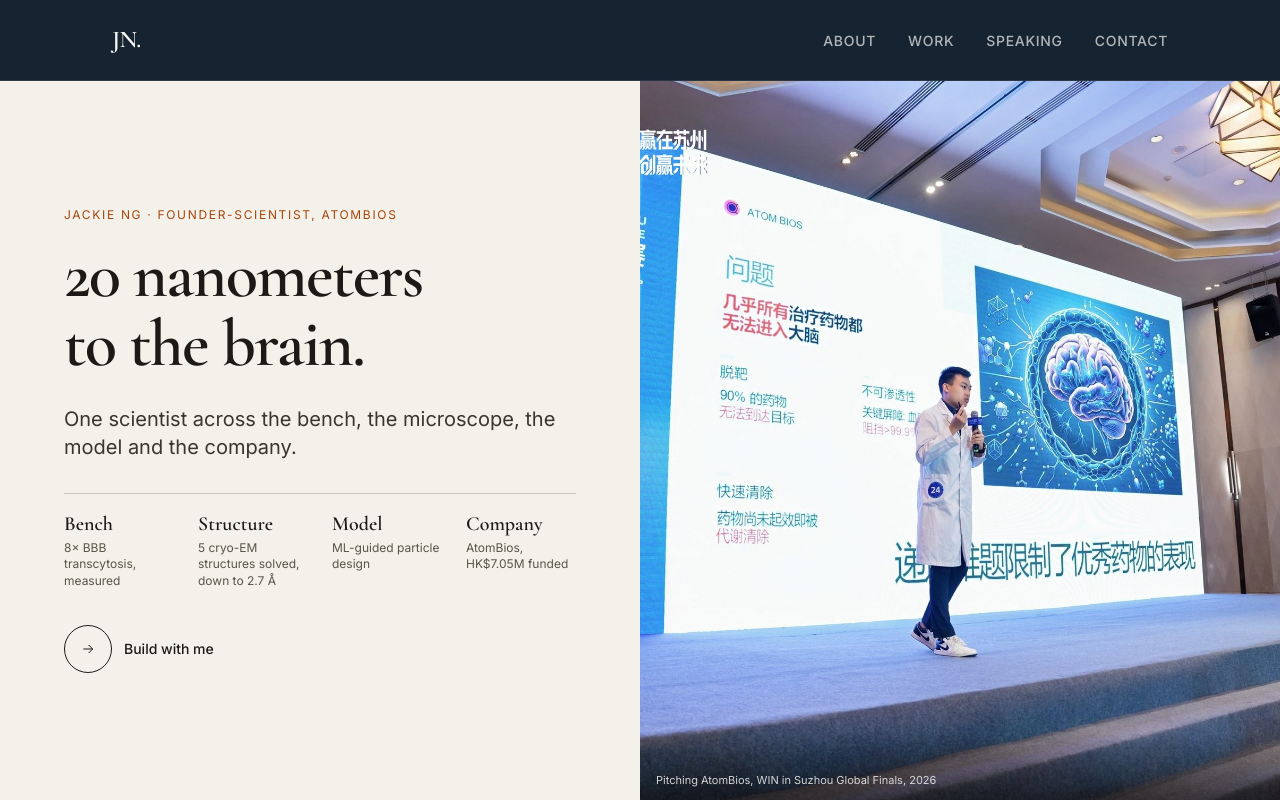
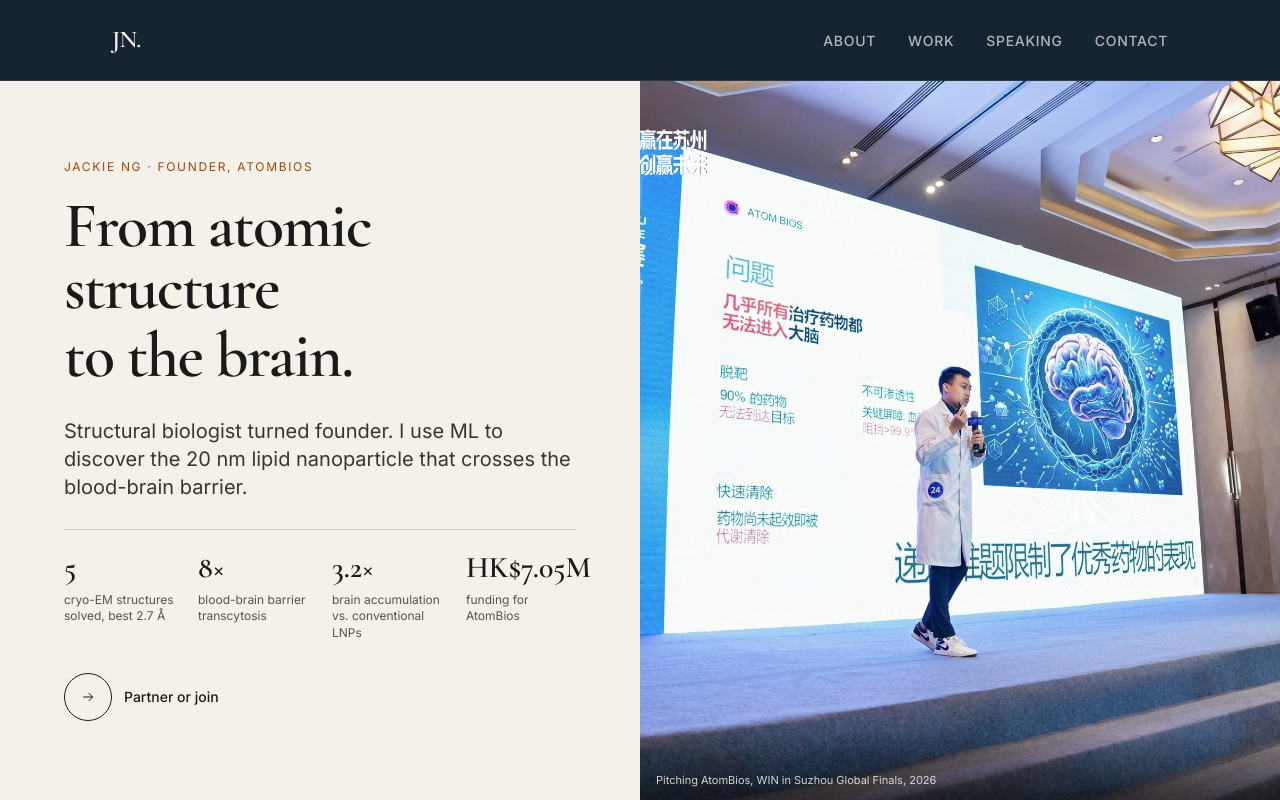
Before and after one commit to Grasswall/jackieng-profile, a Next.js app: page /jackieng-profile/ in a window 1280 px wide. Shown: the top 800 px of the page. Built offline with nearby package versions, Linux system fonts and the light colour scheme.

Commit message:
Positioning v2: structural biologist turned founder using ML for the 20nm BBB LNP; four-skills section; audience CTA

```diff
--- a/data/meta.json
+++ b/data/meta.json
@@ -1,8 +1,8 @@
 {
   "name": "Jackie Ng",
-  "title": "Founder-Scientist · Wet Lab, Cryo-EM, AI · AtomBios",
+  "title": "Structural Biologist & Founder · Brain Delivery with ML · AtomBios",
   "tagline": "Engineering nanoparticles that cross the blood-brain barrier.",
-  "description": "Founder-scientist across wet lab, cryo-EM structural biology and ML for drug delivery. Published in J. Biological Chemistry. 20nm nanoparticles for BBB crossing: 8× transcytosis, 3.2-fold brain accumulation. HK$7.05M funded. Lindau Nobel Laureate Meeting 2025. Building corona-programmable delivery.",
+  "description": "Structural biologist turned founder, using ML to discover the 20nm BBB-crossing LNP. Published in J. Biological Chemistry. 20nm nanoparticles for BBB crossing: 8× transcytosis, 3.2-fold brain accumulation. HK$7.05M funded. Lindau Nobel Laureate Meeting 2025. Building corona-programmable delivery.",
   "email": "jackie.ng@atombios.com",
   "socials": {
     "linkedin": "https://www.linkedin.com/in/jackie-ng-computational-bio/",
--- a/src/app/layout.tsx
+++ b/src/app/layout.tsx
@@ -30,10 +30,10 @@ const cormorant = Cormorant_Garamond({
 })
 
 export const metadata: Metadata = {
-  title: "Jackie Ng — Founder-Scientist: Cryo-EM, Wet Lab and AI for Drug Delivery",
+  title: "Jackie Ng — Structural Biologist and Founder, Brain Delivery with ML",
   description: meta.description,
   openGraph: {
-    title: "Jackie Ng — Founder-Scientist: Cryo-EM, Wet Lab and AI for Drug Delivery",
+    title: "Jackie Ng — Structural Biologist and Founder, Brain Delivery with ML",
     description: meta.description,
     url: meta.siteUrl,
     siteName: "Jackie Ng",
@@ -41,7 +41,7 @@ export const metadata: Metadata = {
   },
   twitter: {
     card: "summary_large_image",
-    title: "Jackie Ng — Founder-Scientist: Cryo-EM, Wet Lab and AI for Drug Delivery",
+    title: "Jackie Ng — Structural Biologist and Founder, Brain Delivery with ML",
     description: meta.description,
   },
 };
--- a/src/app/page.tsx
+++ b/src/app/page.tsx
@@ -1,6 +1,7 @@
 import { EditorialHero } from "@/components/EditorialHero";
 import { StoryStage } from "@/components/StoryStage";
 import { ProofStrip } from "@/components/ProofStrip";
+import { Combination } from "@/components/Combination";
 import { Vision } from "@/components/Vision";
 import { Flow } from "@/components/interactive/Flow";
 import { PhotoGallery } from "@/components/interactive/PhotoGallery";
@@ -16,6 +17,7 @@ export default function Home() {
       <Flow />
       <ProofStrip />
       <StoryStage />
+      <Combination />
       <Vision />
       <PhotoGallery />
       <ValidationV4 />
--- /dev/null
+++ b/src/components/Combination.tsx
@@ -0,0 +1,38 @@
+'use client'
+
+import { useScrollReveal } from '@/hooks/useScrollReveal'
+
+// The moat: four skills in one person. Evidence lines are verified facts only.
+const SKILLS = [
+  { name: 'Wet lab', line: 'I run the bench work, from formulation to the 8× transcytosis result.' },
+  { name: 'Structural biology', line: 'I solved five cryo-EM structures myself, best at 2.7 Å.' },
+  { name: 'Machine learning', line: 'I build the models that guide particle design.' },
+  { name: 'Founder', line: 'I took the result into AtomBios, funded with HK$7.05M.' },
+]
+
+export function Combination() {
+  const ref = useScrollReveal({ stagger: 0.1 })
+  return (
+    <section id="combination" aria-labelledby="combo-heading" className="bg-[#0B0E14] py-20 md:py-32">
+      <div ref={ref} className="max-w-6xl mx-auto px-6 md:px-12">
+        <p data-reveal className="font-mono text-xs uppercase tracking-widest text-[#F97316] mb-5">
+          Why hire or back me
+        </p>
+        <h2 data-reveal id="combo-heading" className="text-4xl md:text-6xl font-bold tracking-tight text-[#F8FAFC] leading-[1.1] max-w-[18ch]">
+          Four skills, one person.
+        </h2>
+        <p data-reveal className="mt-6 text-lg md:text-xl text-[#94A3B8] font-light leading-[1.6] max-w-[52ch]">
+          Delivery work usually splits across a bench team, a structure team, a model team and a founder. Here it sits in one head, and it produced the 20 nm particle.
+        </p>
+        <ul className="mt-12 grid gap-6 sm:grid-cols-2 lg:grid-cols-4">
+          {SKILLS.map((s) => (
+            <li key={s.name} data-reveal className="border-t border-[#1E293B] pt-5">
+              <h3 className="text-xl font-semibold text-[#F8FAFC]">{s.name}</h3>
+              <p className="mt-2 text-[15px] text-[#94A3B8] leading-[1.6]">{s.line}</p>
+            </li>
+          ))}
+        </ul>
+      </div>
+    </section>
+  )
+}
--- a/src/components/ContactV4.tsx
+++ b/src/components/ContactV4.tsx
@@ -21,14 +21,14 @@ export function ContactV4({ email }: ContactProps) {
           id="contact-heading"
           className="text-4xl md:text-5xl lg:text-6xl font-bold tracking-tight text-[#F8FAFC] leading-[1.15] mb-6"
         >
-          Working on brain delivery? Talk to me.
+          Partner with me, or join the team.
         </h2>
 
         <p
           data-reveal
           className="text-lg text-[#94A3B8] font-light leading-[1.6] mb-12 max-w-[50ch] mx-auto"
         >
-          I&apos;m open to brain/CNS delivery roles, AI for therapeutics positions, platform engineering opportunities, and technical consulting.
+          Pharma and biotech teams with a payload stuck at the blood-brain barrier. Investors in CNS delivery. Scientists who work across the bench, structure and ML and want to build AtomBios with me.
         </p>
 
         {/* Email CTA */}
@@ -38,7 +38,7 @@ export function ContactV4({ email }: ContactProps) {
           className="inline-block text-xl font-semibold tracking-tight text-[#0B0E14] bg-[#F97316] hover:bg-[#22D3EE] px-10 py-4 rounded-xl transition-all duration-200 hover:-translate-y-0.5"
           aria-label={`Email ${email}`}
         >
-          Get in touch
+          Email me
         </a>
 
         {/* Sub-CTA */}
@@ -46,7 +46,7 @@ export function ContactV4({ email }: ContactProps) {
           data-reveal
           className="mt-12 text-[15px] text-[#94A3B8] leading-[1.8]"
         >
-          Especially interested in CNS drug delivery, solid tumor targeting, mRNA/siRNA therapeutics beyond liver, and AI for formulation design.
+          CNS delivery. mRNA and siRNA beyond liver. ML for formulation design.
         </p>
 
       </div>
--- a/src/components/EditorialHero.tsx
+++ b/src/components/EditorialHero.tsx
@@ -1,13 +1,13 @@
 'use client'
 
-// One message, repeated everywhere: "20 nanometers to the brain."
+// Identity: structural biologist turned founder, using ML to discover the 20 nm BBB-crossing LNP.
 // Every figure below is verified (data/meta.json).
-// Four capabilities, each with its own evidence. The combination is the signal.
-const stack = [
-  { role: 'Bench', proof: '8× BBB transcytosis, measured' },
-  { role: 'Structure', proof: '5 cryo-EM structures solved, down to 2.7 Å' },
-  { role: 'Model', proof: 'ML-guided particle design' },
-  { role: 'Company', proof: 'AtomBios, HK$7.05M funded' },
+// Proof, not adjectives. Each figure is verified (data/meta.json, cv/source.yaml).
+const proof = [
+  { v: '5', k: 'cryo-EM structures solved, best 2.7 Å' },
+  { v: '8×', k: 'blood-brain barrier transcytosis' },
+  { v: '3.2×', k: 'brain accumulation vs. conventional LNPs' },
+  { v: 'HK$7.05M', k: 'funding for AtomBios' },
 ]
 
 export function EditorialHero() {
@@ -18,13 +18,13 @@ export function EditorialHero() {
     >
       <div className="order-2 md:order-1 flex flex-col justify-center px-6 py-7 md:px-12 lg:px-16 md:py-16">
         <p className="font-body text-xs uppercase tracking-[0.14em] text-[#A5460A] mb-5">
-          Jackie Ng · Founder-scientist, AtomBios
+          Jackie Ng · Founder, AtomBios
         </p>
 
-        <h1 className="font-heading font-semibold text-[clamp(2.9rem,5.2vw,5.4rem)] leading-[0.96] tracking-tight mb-5 md:mb-6">
+        <h1 className="font-heading font-semibold text-[clamp(2.7rem,5vw,5.2rem)] leading-[0.98] tracking-tight mb-5 md:mb-6">
           <span className="block overflow-hidden pb-[0.08em]">
             <span className="block ed-rise" style={{ animationDelay: '0.1s' }}>
-              20 nanometers
+              From atomic structure
             </span>
           </span>
           <span className="block overflow-hidden pb-[0.08em]">
@@ -34,21 +34,21 @@ export function EditorialHero() {
           </span>
         </h1>
 
-        <p className="font-body text-lg md:text-xl leading-snug text-[#3A362E] max-w-[40ch] mb-6 md:mb-8">
-          One scientist across the bench, the microscope, the model and the company.
+        <p className="font-body text-lg md:text-xl leading-snug text-[#3A362E] max-w-[44ch] mb-5 md:mb-7">
+          Structural biologist turned founder. I use ML to discover the 20 nm lipid nanoparticle that crosses the blood-brain barrier.
         </p>
 
-        <dl className="font-body grid grid-cols-2 lg:grid-cols-4 gap-x-6 gap-y-4 mb-6 md:mb-9 border-t border-[#1C1A16]/20 pt-5 max-w-[46rem]">
-          {stack.map((s) => (
-            <div key={s.role} className="flex flex-col">
-              <dt className="font-heading text-xl font-semibold leading-none">{s.role}</dt>
-              <dd className="mt-1.5 text-xs text-[#5A5448] leading-snug">{s.proof}</dd>
+        <dl className="font-body grid grid-cols-2 lg:grid-cols-4 gap-x-6 gap-y-3 mb-5 md:mb-8 border-t border-[#1C1A16]/20 pt-4 md:pt-5 max-w-[46rem]">
+          {proof.map((p) => (
+            <div key={p.k} className="flex flex-col">
+              <dt className="font-heading text-2xl md:text-3xl font-semibold leading-none">{p.v}</dt>
+              <dd className="mt-1.5 text-xs text-[#5A5448] leading-snug">{p.k}</dd>
             </div>
           ))}
         </dl>
 
         <a
-          href="mailto:jackie.ng@atombios.com?subject=Let%27s%20build%20delivery%20together"
+          href="#contact"
           className="group inline-flex w-fit items-center gap-3 font-body text-sm font-medium focus:outline-none focus-visible:ring-2 focus-visible:ring-[#A5460A] focus-visible:ring-offset-2 focus-visible:ring-offset-[#F4F1EA] rounded-full"
         >
           <span className="flex h-12 w-12 items-center justify-center rounded-full border border-[#1C1A16] transition-all duration-300 group-hover:bg-[#1C1A16] group-hover:rotate-45 group-active:scale-90">
@@ -61,11 +61,11 @@ export function EditorialHero() {
               <path d="M5 12h14M13 6l6 6-6 6" />
             </svg>
           </span>
-          Build with me
+          Partner or join
         </a>
       </div>
 
-      <figure className="order-1 md:order-2 relative m-0 aspect-[16/9] md:aspect-auto overflow-hidden bg-[#1C1A16]">
+      <figure className="order-1 md:order-2 relative m-0 aspect-[16/8] md:aspect-auto overflow-hidden bg-[#1C1A16]">
         {/* eslint-disable-next-line @next/next/no-img-element */}
         <img
           src="/jackieng-profile/images/gallery/suzhou-pitch.jpg"
--- a/src/components/ProofStrip.tsx
+++ b/src/components/ProofStrip.tsx
@@ -4,10 +4,10 @@ import { useScrollReveal } from '@/hooks/useScrollReveal'
 
 // Every figure here is verified (data/meta.json, cv/source.yaml).
 const proof = [
-  { value: '3.2×', label: 'brain accumulation vs. conventional LNPs' },
-  { value: 'JBC 2024', label: 'peer-reviewed publication' },
+  { value: 'JBC 2024', label: 'peer-reviewed, J. Biological Chemistry' },
   { value: 'Lindau 2025', label: 'Nobel Laureate Meeting' },
   { value: 'Shaw 2025', label: 'Laureates Roundtable, Academic Representative' },
+  { value: 'CAS', label: 'Future Leader' },
   { value: 'Cryo-EM Forum', label: 'speaker, Greater Bay Area 2025' },
 ]
 
```
